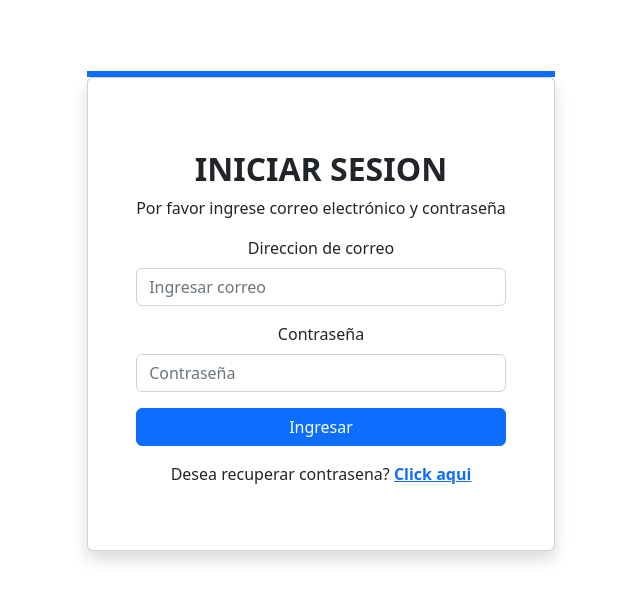
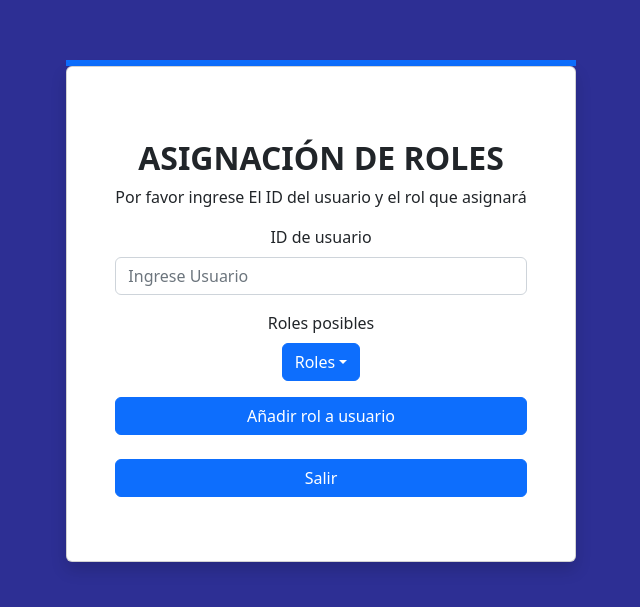
Before and after one commit to ElkynSantos/Restaurante, a React (Vite) app in the folder Proyecto Facturacion/: page / in a window 1280 px wide. Shown: the part 121-728 px from the top of the page, without its empty margins (319-959 px from the left). Built offline with nearby package versions, Linux system fonts and the light colour scheme.

Commit message:
pantalla de roles

```diff
--- a/Proyecto Facturacion/src/App.jsx
+++ b/Proyecto Facturacion/src/App.jsx
@@ -1,10 +1,10 @@
-import LOGIN from "./Components/LOGIN/index";
+import ROLES from "./Components/ROLES/index";
 
 import "./App.css";
 import { useDispatch, useSelector } from "react-redux";
 
 function App() {
-  return <LOGIN />;
+  return <ROLES />;
 }
 
 export default App;
--- a/Proyecto Facturacion/src/Components/LOGIN/index.js
+++ b/Proyecto Facturacion/src/Components/ROLES/ROLES.css
@@ -1,3 +1,3 @@
-import LOGIN from "./Login";
-
-export default LOGIN;
+body {
+    background-color: #2d2f94 !important;
+  }
--- /dev/null
+++ b/Proyecto Facturacion/src/Components/ROLES/Roles.jsx
@@ -0,0 +1,108 @@
+import React, { useState } from "react";
+import { Col, Button, Row, Container, Card, Form } from "react-bootstrap";
+import Dropdown from 'react-bootstrap/Dropdown';
+import DropdownButton from 'react-bootstrap/DropdownButton';
+import "./ROLES.css";
+
+function ROLES() {
+  const [form, setForm] = useState({});
+  const [errors, setErrors] = useState({});
+  const setField = (field, value) => {
+    setForm({
+      ...form,
+      [field]: value,
+    });
+  };
+  function findErrors() {
+    const newErrors = {};
+    let { email, password } = form;
+
+    if ((!email && email !== "") || email == "") {
+      //En realidad es username
+      newErrors.email = "Espacio de ID Vacio !";
+      //email = "";
+    }
+    // validate with regex
+    /*if ((!password && password !== "") || password == "") {
+      newErrors.password = "Espacio de contrasena vacio !";
+      //password = "";
+    }*/
+
+    console.log(newErrors.password);
+    return newErrors;
+  }
+  async function handleSubmit(e) {
+    e.preventDefault();
+    let newErrors = findErrors();
+
+    if (Object.keys(newErrors).length > 0) {
+      setErrors(newErrors);
+    } else {
+      //LLAMEN A LA API
+    }
+  }
+
+  return (
+    <div>
+      <Container>
+        <Row className="vh-100 d-flex justify-content-center align-items-center">
+          <Col md={88} lg={100} xs={15}>
+            <div className="border border-3 border-primary"></div>
+            <Card className="shadow">
+              <Card.Body>
+                <div className="mb-3 mt-md-4">
+                  <h2 className="fw-bold mb-2 text-uppercase ">
+                    Asignación de roles
+                  </h2>
+                  <p>Por favor ingrese El ID del usuario y el rol que asignará</p>
+                  <div className="mb-3">
+                    <Form onSubmit={handleSubmit}>
+                      <Form.Group className="mb-3" controlId="formBasicEmail">
+                        <Form.Label className="text-center">
+                          ID de usuario
+                        </Form.Label>
+                        <Form.Control
+                          type="text"
+                          placeholder="Ingrese Usuario"
+                          onChange={(e) => setField("email", e.target.value)}
+                          isInvalid={!!errors.email}
+                        />
+                      </Form.Group>
+                      <Form.Label className="text-center">
+                          Roles posibles
+                        </Form.Label>
+                      <DropdownButton id="dropdown-basic-button" title="Roles">
+      <Dropdown.Item href="#/action-1">Administrador del sistema</Dropdown.Item>
+      <Dropdown.Item href="#/action-2">Gerente</Dropdown.Item>
+      <Dropdown.Item href="#/action-3">Facturador</Dropdown.Item>
+    </DropdownButton>
+                      <Form.Group
+                        className="mb-3"
+                        controlId="formBasicCheckbox"
+                      ></Form.Group>
+                      <div className="d-grid">
+                        <Button variant="primary" type="submit">
+                          Añadir rol a usuario
+                        </Button>
+                      </div>
+                      <br></br>
+                      <div className="d-grid">
+                        <Button variant="primary" type="submit">
+                         Salir
+                        </Button>
+                      </div>
+
+                    </Form>
+
+                  </div>
+                </div>
+              </Card.Body>
+            </Card>
+          </Col>
+        </Row>
+      </Container>
+    </div>
+  );
+}
+
+export default ROLES;
--- /dev/null
+++ b/Proyecto Facturacion/src/Components/ROLES/index.js
@@ -0,0 +1,3 @@
+import ROLES from "./Roles";
+
+export default ROLES;
```
Also changed, not shown: 2 other files (tests, documents, lock files or other folders).
